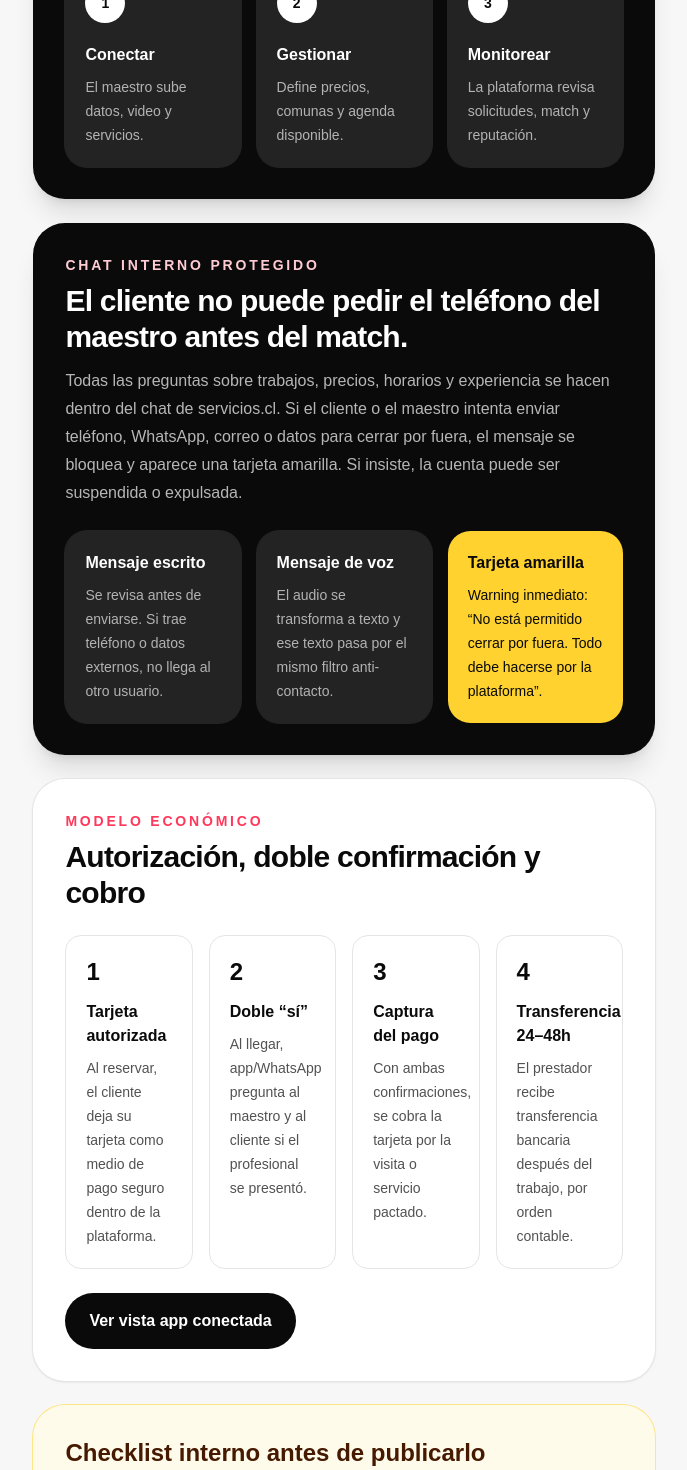
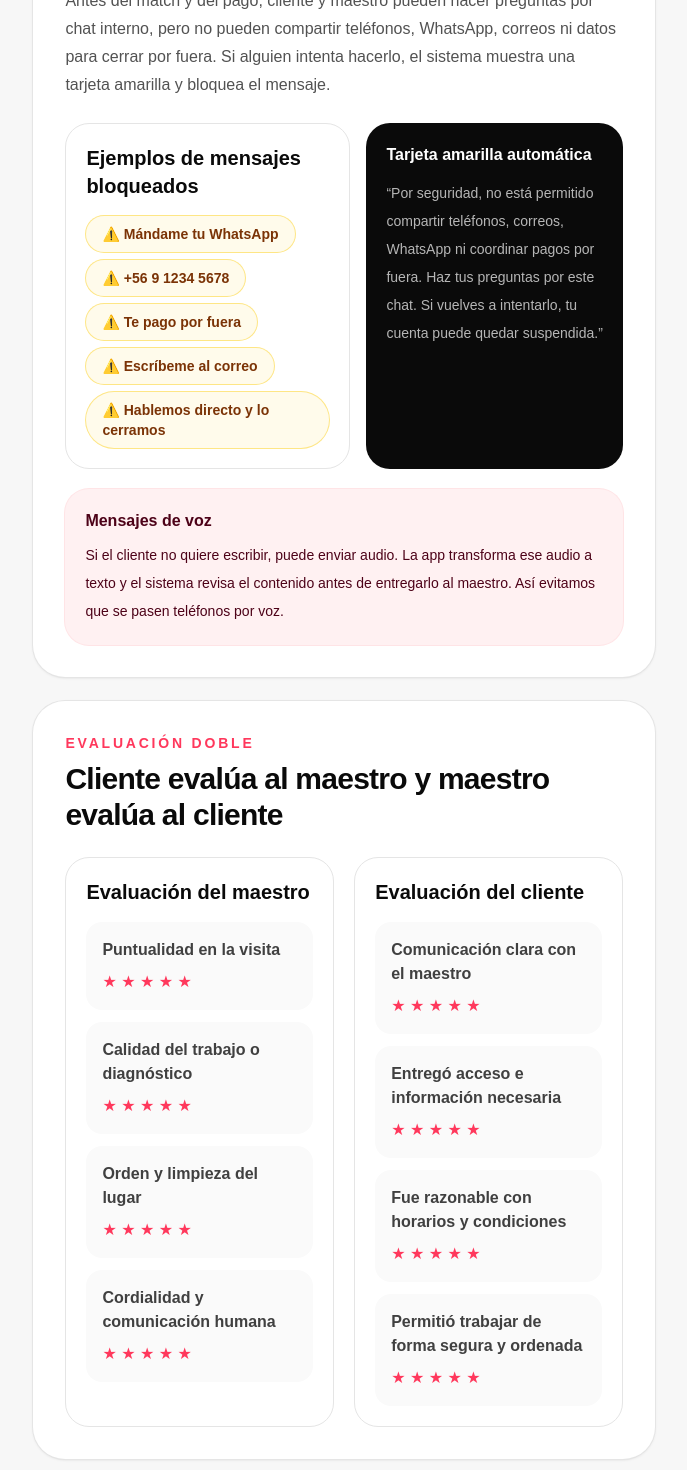
Before and after one commit to tomascastilloe-ship-it/servicios-cl-prototype, a Next.js app: page /profesionales/piloto-maestro in a window 1280 px wide. Shown: the part 3720-5190 px from the top of the page, without its empty margins (593-1280 px from the left). Built offline with nearby package versions, Linux system fonts and the light colour scheme.

Commit message:
feat: add protected chat and mutual ratings

```diff
--- a/src/app/app/page.tsx
+++ b/src/app/app/page.tsx
@@ -91,9 +91,17 @@ export default function AppPrototypePage() {
                     <p>□ Captura de pago</p>
                   </div>
                 </div>
+                <div className="rounded-3xl bg-amber-50 p-4 text-amber-950 ring-1 ring-amber-200">
+                  <p className="text-sm font-black">⚠️ Chat protegido</p>
+                  <p className="mt-2 text-xs leading-5">No se permiten teléfonos, correos ni pagos por fuera. Los audios se convierten a texto antes de enviarse.</p>
+                </div>
                 <button className="w-full rounded-full bg-neutral-950 px-5 py-4 font-black text-white">
                   Confirmar llegada
                 </button>
+                <div className="rounded-3xl bg-neutral-100 p-4">
+                  <p className="text-sm font-black">Evaluación posterior</p>
+                  <p className="mt-2 text-xs leading-5 text-neutral-600">Puntualidad · Calidad · Limpieza · Cordialidad · Cliente colaborativo</p>
+                </div>
                 <p className="text-center text-xs leading-5 text-neutral-500">
                   La confirmación también podrá enviarse por WhatsApp automático para cliente y prestador.
                 </p>
--- a/src/app/profesionales/piloto-maestro/page.tsx
+++ b/src/app/profesionales/piloto-maestro/page.tsx
@@ -39,6 +39,28 @@ const videoSteps = [
   "Di si tienes certificados, cursos, herramientas o experiencia en edificios/departamentos.",
   "Cierra diciendo tus comunas, disponibilidad y que trabajas por servicios.cl.",
   "Envíanos el video por WhatsApp. No tiene que ser perfecto; tiene que ser claro y honesto.",
+];
+
+const blockedExamples = [
+  "Mándame tu WhatsApp",
+  "+56 9 1234 5678",
+  "Te pago por fuera",
+  "Escríbeme al correo",
+  "Hablemos directo y lo cerramos",
+];
+
+const providerRatingItems = [
+  "Puntualidad en la visita",
+  "Calidad del trabajo o diagnóstico",
+  "Orden y limpieza del lugar",
+  "Cordialidad y comunicación humana",
+];
+
+const clientRatingItems = [
+  "Comunicación clara con el maestro",
+  "Entregó acceso e información necesaria",
+  "Fue razonable con horarios y condiciones",
+  "Permitió trabajar de forma segura y ordenada",
 ];
 
 const availability = [
@@ -215,6 +237,67 @@ export default function PilotProfessionalPage() {
               </div>
             </div>
 
+            <div className="rounded-[2rem] bg-white p-6 shadow-sm ring-1 ring-neutral-200 sm:p-8">
+              <p className="text-sm font-black uppercase tracking-[0.2em] text-[#ff385c]">Chat protegido tipo Airbnb</p>
+              <h2 className="mt-2 text-3xl font-black tracking-tight">Toda la comunicación ocurre dentro de servicios.cl</h2>
+              <p className="mt-3 leading-7 text-neutral-600">
+                Antes del match y del pago, cliente y maestro pueden hacer preguntas por chat interno, pero no pueden compartir teléfonos, WhatsApp, correos ni datos para cerrar por fuera. Si alguien intenta hacerlo, el sistema muestra una tarjeta amarilla y bloquea el mensaje.
+              </p>
+              <div className="mt-6 grid gap-4 lg:grid-cols-[1fr_0.9fr]">
+                <div className="rounded-3xl border border-neutral-200 p-5">
+                  <h3 className="text-xl font-black">Ejemplos de mensajes bloqueados</h3>
+                  <div className="mt-4 flex flex-wrap gap-2">
+                    {blockedExamples.map((example) => (
+                      <span key={example} className="rounded-full bg-amber-50 px-4 py-2 text-sm font-black text-amber-900 ring-1 ring-amber-200">
+                        ⚠️ {example}
+                      </span>
+                    ))}
+                  </div>
+                </div>
+                <div className="rounded-3xl bg-neutral-950 p-5 text-white">
+                  <p className="font-black">Tarjeta amarilla automática</p>
+                  <p className="mt-3 text-sm leading-7 text-white/70">
+                    “Por seguridad, no está permitido compartir teléfonos, correos, WhatsApp ni coordinar pagos por fuera. Haz tus preguntas por este chat. Si vuelves a intentarlo, tu cuenta puede quedar suspendida.”
+                  </p>
+                </div>
+              </div>
+              <div className="mt-5 rounded-3xl bg-rose-50 p-5 text-rose-950 ring-1 ring-rose-100">
+                <p className="font-black">Mensajes de voz</p>
+                <p className="mt-2 text-sm leading-7">
+                  Si el cliente no quiere escribir, puede enviar audio. La app transforma ese audio a texto y el sistema revisa el contenido antes de entregarlo al maestro. Así evitamos que se pasen teléfonos por voz.
+                </p>
+              </div>
+            </div>
+
+            <div className="rounded-[2rem] bg-white p-6 shadow-sm ring-1 ring-neutral-200 sm:p-8">
+              <p className="text-sm font-black uppercase tracking-[0.2em] text-[#ff385c]">Evaluación doble</p>
+              <h2 className="mt-2 text-3xl font-black tracking-tight">Cliente evalúa al maestro y maestro evalúa al cliente</h2>
+              <div className="mt-6 grid gap-5 md:grid-cols-2">
+                <div className="rounded-3xl border border-neutral-200 p-5">
+                  <h3 className="text-xl font-black">Evaluación del maestro</h3>
+                  <div className="mt-4 space-y-3">
+                    {providerRatingItems.map((item) => (
+                      <div key={item} className="rounded-2xl bg-neutral-50 p-4">
+                        <p className="font-bold text-neutral-700">{item}</p>
+                        <p className="mt-2 text-[#ff385c]">★ ★ ★ ★ ★</p>
+                      </div>
+                    ))}
+                  </div>
+                </div>
+                <div className="rounded-3xl border border-neutral-200 p-5">
+                  <h3 className="text-xl font-black">Evaluación del cliente</h3>
+                  <div className="mt-4 space-y-3">
+                    {clientRatingItems.map((item) => (
+                      <div key={item} className="rounded-2xl bg-neutral-50 p-4">
+                        <p className="font-bold text-neutral-700">{item}</p>
+                        <p className="mt-2 text-[#ff385c]">★ ★ ★ ★ ★</p>
+                      </div>
+                    ))}
+                  </div>
+                </div>
+              </div>
+            </div>
+
             <div className="rounded-[2rem] bg-neutral-950 p-6 text-white shadow-xl sm:p-8">
               <p className="text-sm font-black uppercase tracking-[0.2em] text-rose-200">Flujo tipo app</p>
               <h2 className="mt-2 text-3xl font-black tracking-tight">Conectar · Gestionar · Monitorear</h2>
```
Also changed, not shown: 1 other file (tests, documents, lock files or other folders).
